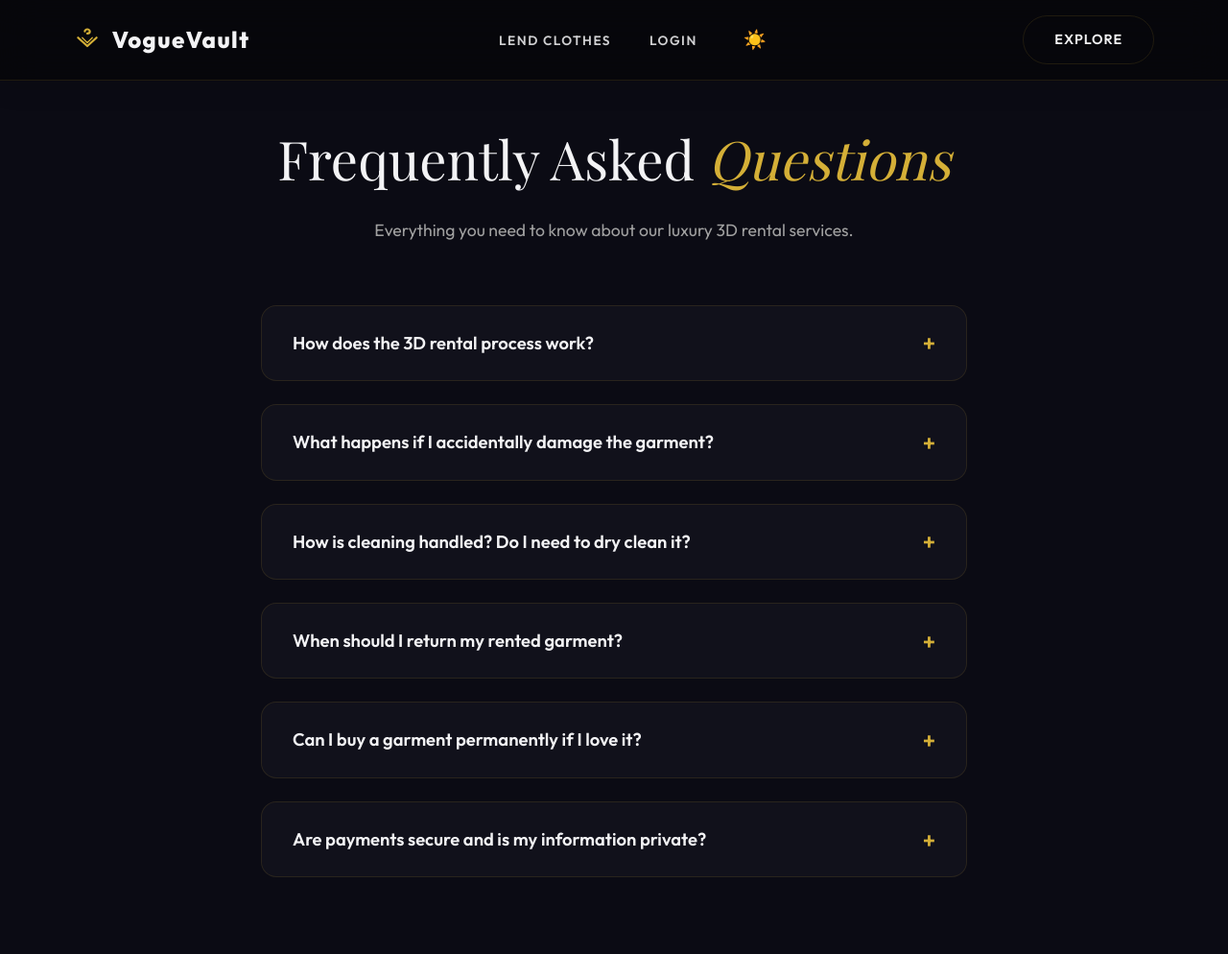
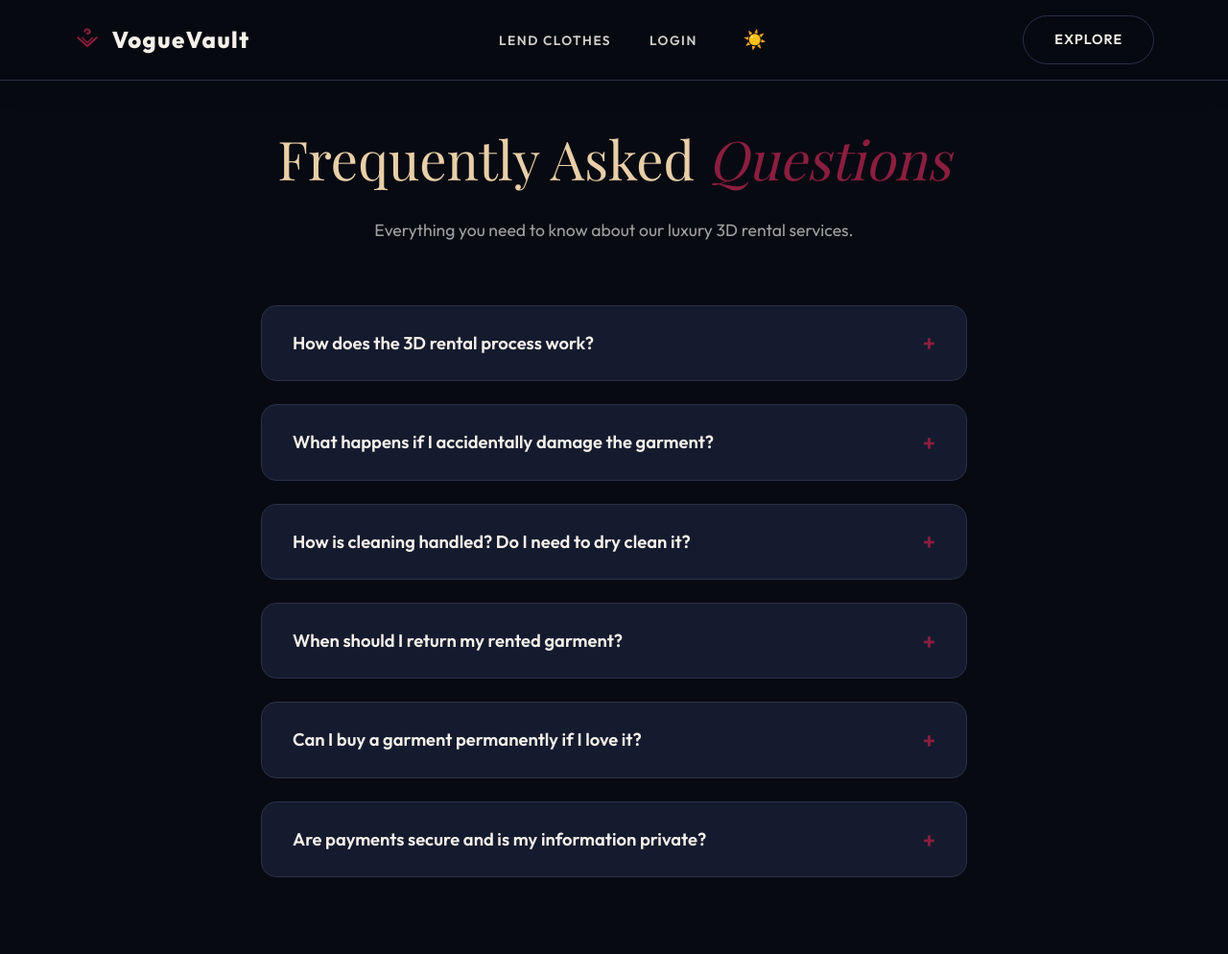
Before and after one commit to avisomani01/Rentel-cloth, a Flask app: page /faq in a window 1280 px wide. Shown: the whole page at 96% size. Run offline with Flask 3, Linux system fonts and the light colour scheme; some web fonts are replaced.

Commit message:
style: redesign frontend color system with luxury dark mode and editorial light mode themes

```diff
--- a/static/script.js
+++ b/static/script.js
@@ -14,10 +14,10 @@
             gyroControls: false,
             minHeight: 200.00,
             minWidth: 200.00,
-            highlightColor: isDark ? 0x8b7cff : 0x4338ca, // Purple vs Royal Indigo
-            midtoneColor: isDark ? 0xff6b9d : 0xff6b9d,   // Pink vs Pink
-            lowlightColor: isDark ? 0x20d9c3 : 0xe2e0ff,   // Teal vs Lavender
-            baseColor: isDark ? 0x0b0b14 : 0xf8f7ff,       // Studio Black vs Light Off-white
+            highlightColor: isDark ? 0x7c6fe8 : 0x7568c9, // 3D accent: #7C6FE8 vs #7568C9
+            midtoneColor: isDark ? 0x8b1e3f : 0x8b1e3f,   // Primary accent: #8B1E3F
+            lowlightColor: isDark ? 0x101525 : 0xefe8e1,   // Secondary bg: #101525 vs #EFE8E1
+            baseColor: isDark ? 0x080a12 : 0xf7f3ee,       // Background base: #080A12 vs #F7F3EE
             blurFactor: 0.85,
             speed: isDark ? 0.60 : 1.20,
             zoom: 1.10
--- a/static/style.css
+++ b/static/style.css
@@ -1,42 +1,48 @@
 :root, [data-theme="dark"] {
-    --bg-color: #0b0b14;     /* Deep luxury black */
-    --text-color: #f3f3f5;   /* Refined soft white */
-    --accent-color: #d4af37; /* Champagne Gold */
-    --accent-glow: rgba(212, 175, 55, 0.25);
-    --primary-color: #231e3d; /* Space indigo */
-    --secondary-color: #1a1a24; /* Slate card background */
-    --cyan-color: #c5a880;   /* Muted warm gold */
-    --card-bg: rgba(26, 26, 36, 0.45);
-    --card-border: rgba(212, 175, 55, 0.12);
+    --bg-color: #080A12;
+    --text-color: #F5F1EA;
+    --text-muted: #AEB6C8;
+    --headings-color: #E8CFA8;
+    --accent-color: #8B1E3F;
+    --accent-highlight: #D96B8A;
+    --accent-3d: #7C6FE8;
+    --card-bg: #151B2E;
+    --card-border: #2A3148;
+    --primary-color: #101525;
+    --secondary-color: #151B2E;
+    --accent-glow: rgba(139, 30, 63, 0.25);
+    --cyan-color: #D96B8A;
 
-    --nav-bg: rgba(6, 6, 9, 0.75);
-    --footer-bg: #030305;
-    --card-content-bg: rgba(6, 6, 9, 0.65);
-    --card-content-border: rgba(212, 175, 55, 0.08);
-    --text-muted: #9fa0a6;   /* Clean light gray */
-    --btn-primary-text: #060609;
+    --nav-bg: rgba(8, 10, 18, 0.85);
+    --footer-bg: #080A12;
+    --card-content-bg: #101525;
+    --card-content-border: #2A3148;
+    --btn-primary-text: #F5F1EA;
 
     --font-sans: 'Outfit', sans-serif;
     --font-serif: 'Playfair Display', serif;
 }
 
 [data-theme="light"] {
-    --bg-color: #f8f7ff;
-    --text-color: #1a1a24;     /* Dark slate */
-    --accent-color: #4338ca;   /* Royal Indigo */
-    --accent-glow: rgba(67, 56, 202, 0.35);
-    --primary-color: #4338ca;  /* Royal Indigo */
-    --secondary-color: #ff6b9d; /* Pink */
-    --cyan-color: #0f766e;     /* Deep Teal */
-    --card-bg: rgba(255, 255, 255, 0.85);
-    --card-border: rgba(67, 56, 202, 0.15);
+    --bg-color: #F7F3EE;
+    --text-color: #171A2B;
+    --text-muted: #62697A;
+    --headings-color: #651B34;
+    --accent-color: #8B1E3F;
+    --accent-highlight: #C95C78;
+    --accent-3d: #7568C9;
+    --card-bg: #FFFFFF;
+    --card-border: #DDD5CD;
+    --primary-color: #EFE8E1;
+    --secondary-color: #FFFFFF;
+    --accent-glow: rgba(139, 30, 63, 0.18);
+    --cyan-color: #C95C78;
 
-    --nav-bg: rgba(248, 247, 255, 0.8);
-    --footer-bg: #ffffff;
-    --card-content-bg: rgba(255, 255, 255, 0.9);
-    --card-content-border: rgba(0, 0, 0, 0.08);
-    --text-muted: #4a4a5a;     /* Darker muted text */
-    --btn-primary-text: #ffffff;
+    --nav-bg: rgba(247, 243, 238, 0.85);
+    --footer-bg: #EFE8E1;
+    --card-content-bg: #FFFFFF;
+    --card-content-border: #DDD5CD;
+    --btn-primary-text: #FFFFFF;
 }
 
 /* Theme Toggle Button */
@@ -81,6 +87,7 @@
 h1, h2, h3, h4 {
     font-family: var(--font-serif);
     font-weight: 400;
+    color: var(--headings-color);
 }
 
 .container {
```
Also changed, not shown: frontend/src/components/ThreeBackground.jsx (+8 -8 lines), frontend/src/index.css (+32 -25 lines).
